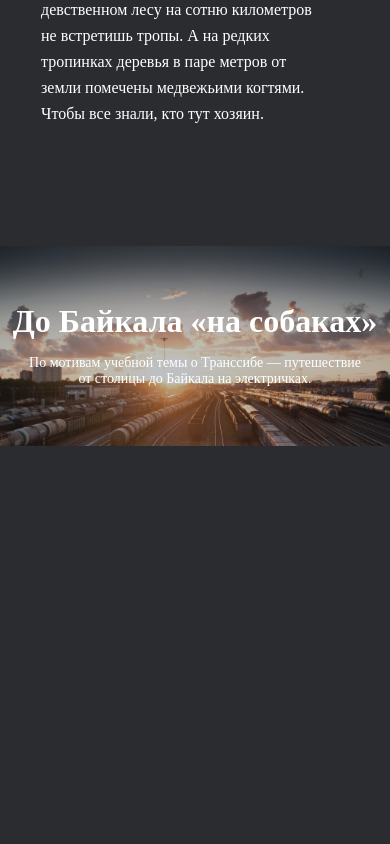
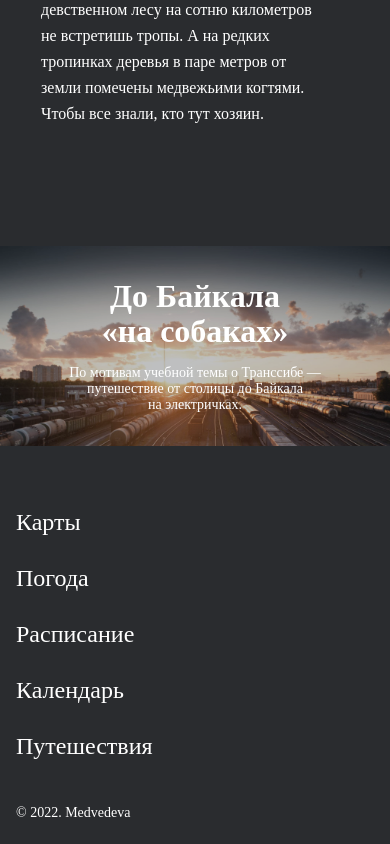
Before and after one commit to medvesvig/russian-travel, a plain HTML site: page index.html in a window 390 px wide. Shown: the part 9645-10489 px from the top of the page. Before the commit the page ends 10091 px from the top, so only its background shows below. Drawn offline with Linux system fonts and the light colour scheme.

Commit message:
Make footer block and correct cover

```diff
--- a/blocks/cover/__background/cover__background.css
+++ b/blocks/cover/__background/cover__background.css
@@ -44,6 +44,12 @@
 @media (max-width: 500px) {
   .cover__background {
     max-width: 320;
+    min-height: 300px;
+  }
+}
+
+@media (max-width: 400px) {
+  .cover__background {
     min-height: 200px;
   }
 }
--- a/blocks/cover/__subtitle/cover__subtitle.css
+++ b/blocks/cover/__subtitle/cover__subtitle.css
@@ -5,7 +5,7 @@
   font-size: 18px;
   line-height: 22px;
   text-align: center;
-  color: #FFF;
+  color: #ffffff;
   margin: 32px 0 0;
   z-index: 1;
 }
@@ -15,5 +15,6 @@
     font-size: 14px;
     line-height: 16px;
     margin: 16px 0 0;
+    max-width: 288px;
   }
 }
--- a/blocks/cover/__title/cover__title.css
+++ b/blocks/cover/__title/cover__title.css
@@ -14,5 +14,6 @@
   .cover__title {
     font-size: 32px;
     line-height: 35px;
+    max-width: 288px;
   }
 }
--- a/blocks/footer/__copyright/footer__copyright.css
+++ b/blocks/footer/__copyright/footer__copyright.css
@@ -0,0 +1,15 @@
+.footer__copyright {
+  font-style: normal;
+  font-weight: 400;
+  font-size: 14px;
+  line-height: 16px;
+  color: #FFF;
+  margin: 0;
+}
+
+@media (max-width: 660px) {
+  .footer__copyright {
+    font-size: 14px;
+    line-height: 14px;
+  }
+}
--- a/blocks/footer/__link/footer__link.css
+++ b/blocks/footer/__link/footer__link.css
@@ -0,0 +1,15 @@
+.footer__link {
+  font-style: normal;
+  font-weight: 400;
+  font-size: 16px;
+  line-height: 18px;
+  color: #FFF;
+  text-decoration: none;
+}
+
+@media (max-width: 660px) {
+  .footer__link {
+    font-size: 24px;
+    line-height: 24px;
+  }
+}
--- a/blocks/footer/__links/footer__links.css
+++ b/blocks/footer/__links/footer__links.css
@@ -0,0 +1,17 @@
+.footer__links {
+  display: flex;
+  gap: 18px;
+}
+
+@media (max-width: 660px) {
+  .footer__links {
+    flex-wrap: wrap;
+    flex-direction: column;
+  }
+}
+
+@media (max-width: 400px) {
+  .footer__links {
+    gap: 32px;
+  }
+}
--- a/blocks/footer/footer.css
+++ b/blocks/footer/footer.css
@@ -0,0 +1,21 @@
+.footer {
+  display: flex;
+  justify-content: space-between;
+  align-items: baseline;
+  padding: 92px 48px 24px;
+}
+
+@media (max-width: 810px) {
+  .footer {
+    padding-top: 88px;
+  }
+}
+
+@media (max-width: 400px) {
+  .footer {
+    flex-wrap: wrap;
+    flex-direction: column;
+    gap: 48px;
+    padding: 64px 16px 24px;
+  }
+}
--- a/index.html
+++ b/index.html
@@ -134,6 +134,15 @@
           </a>
       </section>
     </main>
-
+    <footer class="footer">
+        <nav class="footer__links">
+          <a class="footer__link" target="_blank" href="https://yandex.ru/maps">Карты</a>
+          <a class="footer__link" target="_blank" href="https://yandex.ru/pogoda">Погода</a>
+          <a class="footer__link" target="_blank" href="https://rasp.yandex.ru">Расписание</a>
+          <a class="footer__link" target="_blank" href="https://calendar.yandex.ru">Календарь</a>
+          <a class="footer__link" target="_blank" href="https://travel.yandex.ru">Путешествия</a>
+        </nav>
+        <p class="footer__copyright">&copy; 2022. Medvedeva</p>
+    </footer>
   </body>
 </html>
```
